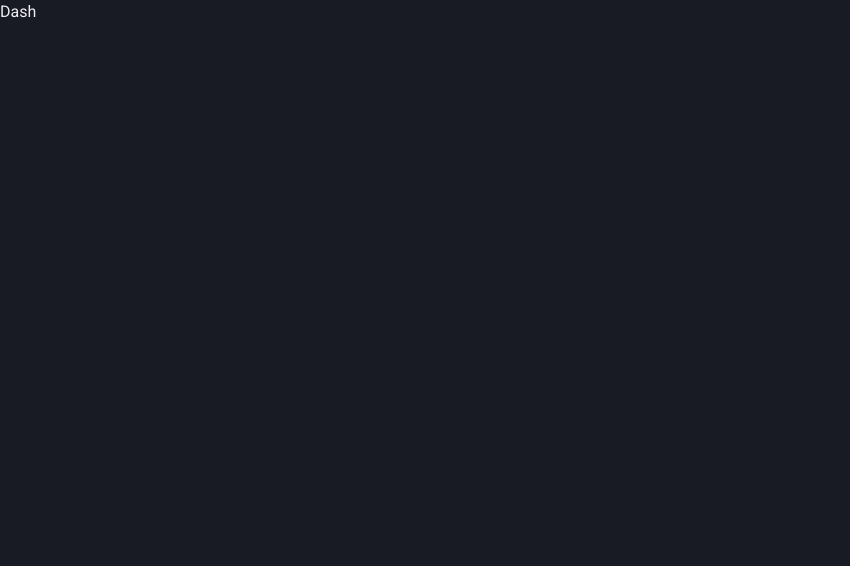
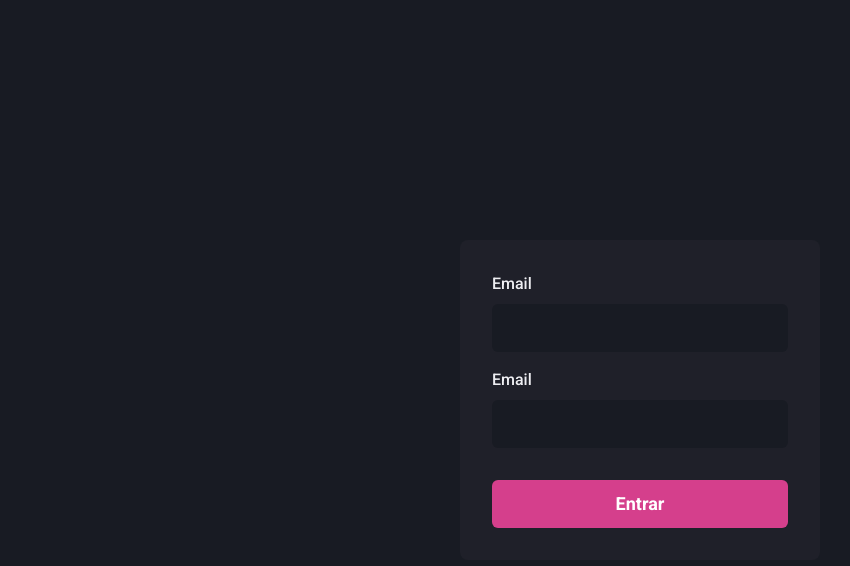
Before and after one commit to MarconWillian-Study/_ignite-dash-go, a Next.js app: page / in a window 1280 px wide. Shown: the top 566 px of the page, without its empty margins (0-850 px from the left). Built offline with nearby package versions, Linux system fonts and the light colour scheme.

Commit message:
chore ✨: Create login page

```diff
--- a/src/pages/index.tsx
+++ b/src/pages/index.tsx
@@ -1,5 +1,62 @@
+import { Flex, Input, FormLabel, FormControl, Button, Stack } from '@chakra-ui/react'
+
 export default function Home() {
   return (
-    <h1>Dash</h1>
+    <Flex
+      width="100vw"
+      height="100vh"
+      alignItems="center"
+      justifyContent="center"
+    >
+      <Flex
+        as="form"
+        width="100%"
+        maxWidth={360}
+        background="gray.800"
+        padding="8"
+        borderRadius={8}
+        flexDirection="column"
+      >
+        <Stack spacing="4">
+          <FormControl>
+            <FormLabel htmlFor="email">Email</FormLabel>
+            <Input
+              name="email"
+              type="email"
+              focusBorderColor="pink.500"
+              backgroundColor="gray.900"
+              variant="filled"
+              _hover={{
+                backgroundColor: "gray.900"
+              }}
+              size="lg"
+            />
+          </FormControl>
+          <FormControl>
+            <FormLabel htmlFor="email">Email</FormLabel>
+            <Input
+              name="password"
+              type="password"
+              focusBorderColor="pink.500"
+              backgroundColor="gray.900"
+              variant="filled"
+              _hover={{
+                backgroundColor: "gray.900"
+              }}
+              size="lg"
+            />
+          </FormControl>
+        </Stack>
+
+        <Button
+          type="submit"
+          mt="8"
+          colorScheme="pink"
+          size="lg"
+        >
+          Entrar
+        </Button>
+      </Flex>
+    </Flex>
   )
 }
```
